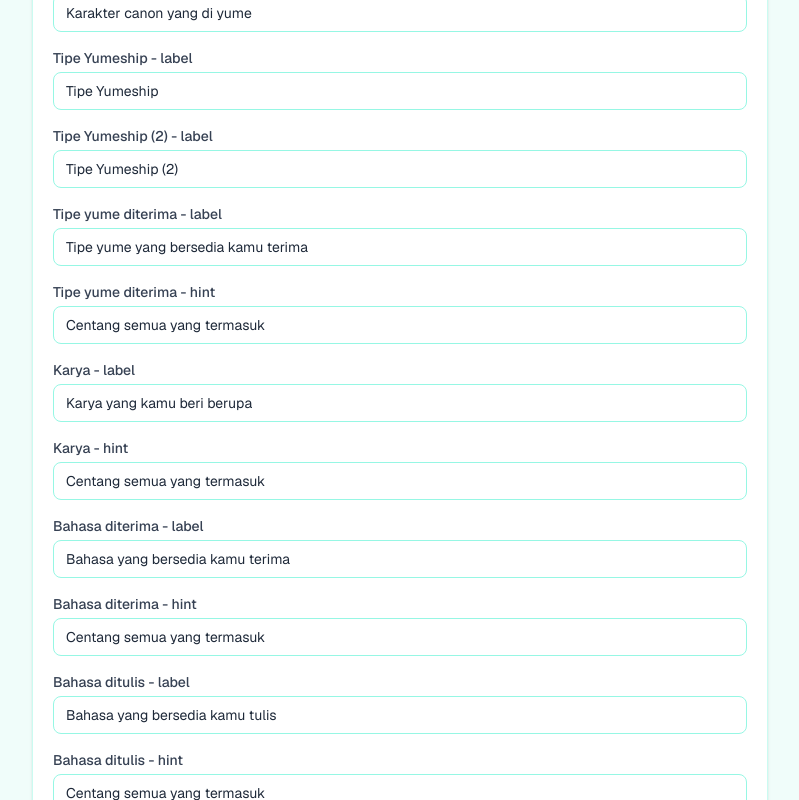
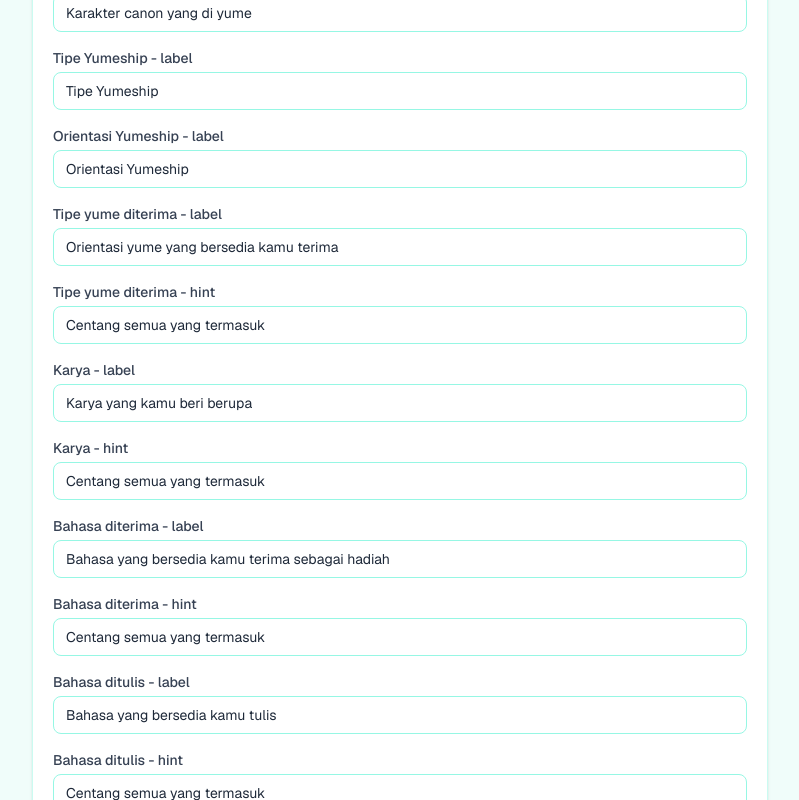
Before and after one commit to Isovyy/santahalu, a Next.js app: page /admin/form-copy in a window 1280 px wide. Shown: the part 3940-4740 px from the top of the page, without its empty margins (240-1039 px from the left). Built offline with nearby package versions, Linux system fonts and the light colour scheme; no server answers; the database is empty.

Commit message:
clean up form

```diff
--- a/app/RegisterFields.tsx
+++ b/app/RegisterFields.tsx
@@ -18,7 +18,7 @@ export const ALL_YUME_TYPES = "All";
 export const YUME_TYPE_GIVE_OPTIONS = [ALL_YUME_TYPES, ...YUME_TYPE_OPTIONS];
 export const OTHER = "Yang lain";
 
-// "Tipe Yumeship (2)" (what your own ship actually is) only applies to
+// "Orientasi Yumeship" (what your own ship actually is) only applies to
 // ships with a romantic dimension.
 export function showsYumeTypeReceive(relationshipType: string): boolean {
   return relationshipType === "Romantic" || relationshipType === "Queerplatonic";
@@ -301,6 +301,8 @@ export function AvoidListInput({
     if (!characterQ) return suggestions;
     return suggestions.filter((c) => matchesCharacterName(c, characterQ));
   }, [characterQ, suggestions]);
+  const characterExactExists = suggestions.some((c) => c.toLowerCase() === characterQ);
+  const showCharacterHint = characterQ !== "" && !characterExactExists;
 
   const fandomQ = fandom.trim().toLowerCase();
   const fandomResults = useMemo(() => {
@@ -401,7 +403,7 @@ export function AvoidListInput({
               ))}
               {!fandomExactExists && (
                 <li className="border-t border-teal-100 px-3 py-2 text-left text-sm text-gray-400">
-                  Fandom tidak ada di daftar? Tetap ketik namanya.
+                  Fandom tidak ada di sugesti? Tetap ketik namanya, jawabanmu akan tersimpan.
                 </li>
               )}
             </ul>
@@ -429,7 +431,7 @@ export function AvoidListInput({
                 }
               }}
             />
-            {characterOpen && characterResults.length > 0 && (
+            {characterOpen && (characterResults.length > 0 || showCharacterHint) && (
               <ul className="absolute z-20 mt-1 max-h-56 w-full overflow-y-auto rounded-lg border border-teal-200 bg-white shadow-lg">
                 {characterResults.map((c) => (
                   <li key={c}>
@@ -446,6 +448,11 @@ export function AvoidListInput({
                     </button>
                   </li>
                 ))}
+                {showCharacterHint && (
+                  <li className="border-t border-teal-100 px-3 py-2 text-left text-sm text-gray-400">
+                    Karakter tidak ada di sugesti? Tetap ketik namanya, jawabanmu akan tersimpan.
+                  </li>
+                )}
               </ul>
             )}
           </div>
@@ -664,7 +671,7 @@ export function FandomSingleSelect({
           ))}
           {!exactExists && (
             <li className="border-t border-teal-100 px-3 py-2 text-left text-sm text-gray-400">
-              Fandom tidak ada di sugesti? Tetap ketik namanya, jawabanmu akan tersimpan apa adanya.
+              Fandom tidak ada di sugesti? Tetap ketik namanya, jawabanmu akan tersimpan.
             </li>
           )}
         </ul>
@@ -696,6 +703,8 @@ export function OshiNameSelect({
     return suggestions.filter((s) => matchesCharacterName(s.name, q)).slice(0, 20);
   }, [q, suggestions]);
 
+  const exactExists = suggestions.some((s) => s.name.toLowerCase() === q);
+
   return (
     <div className="relative">
       <input
@@ -714,7 +723,7 @@ export function OshiNameSelect({
           if (e.key === "Escape") setOpen(false);
         }}
       />
-      {open && q && results.length > 0 && (
+      {open && q && (results.length > 0 || !exactExists) && (
         <ul className="absolute z-20 mt-1 max-h-56 w-full overflow-y-auto rounded-lg border border-teal-200 bg-white shadow-lg">
           {results.map((s) => (
             <li key={`${s.fandom}:${s.name}`}>
@@ -731,6 +740,11 @@ export function OshiNameSelect({
               </button>
             </li>
           ))}
+          {!exactExists && (
+            <li className="border-t border-teal-100 px-3 py-2 text-left text-sm text-gray-400">
+              Oshi tidak ada di sugesti? Tetap ketik namanya, jawabanmu akan tersimpan.
+            </li>
+          )}
         </ul>
       )}
     </div>
--- a/app/admin/form-copy/FormCopyEditor.tsx
+++ b/app/admin/form-copy/FormCopyEditor.tsx
@@ -81,7 +81,7 @@ const SECTIONS: CopySection[] = [
       { key: "field.oshiName.label", label: "Nama cc/oshi - label" },
       { key: "field.oshiName.hint", label: "Nama cc/oshi - hint" },
       { key: "field.relationshipType.label", label: "Tipe Yumeship - label" },
-      { key: "field.yumeTypeReceive.label", label: "Tipe Yumeship (2) - label" },
+      { key: "field.yumeTypeReceive.label", label: "Orientasi Yumeship - label" },
       { key: "field.yumeTypeGive.label", label: "Tipe yume diterima - label" },
       { key: "field.yumeTypeGive.hint", label: "Tipe yume diterima - hint" },
       { key: "field.contentType.label", label: "Karya - label" },
@@ -119,7 +119,7 @@ const SECTIONS: CopySection[] = [
       { key: "option.contentType.Writing", label: "Karya: Writing" },
       { key: "option.language.Indonesia", label: "Bahasa: Indonesia" },
       { key: "option.language.English", label: "Bahasa: English" },
-      { key: "option.other.label", label: '"Yang lain" (Tipe Yumeship (2))' },
+      { key: "option.other.label", label: '"Yang lain" (Orientasi Yumeship)' },
     ],
   },
   {
--- a/app/admin/responses/EditParticipantForm.tsx
+++ b/app/admin/responses/EditParticipantForm.tsx
@@ -170,7 +170,7 @@ export default function EditParticipantForm({
       </Field>
 
       {showsYumeTypeReceive(relationshipType) && (
-        <Field label="Tipe Yumeship (2)">
+        <Field label="Orientasi Yumeship">
           <RadioGroup
             name="edit-yumeTypeReceive"
             options={YUME_TYPE_OPTIONS}
@@ -214,7 +214,7 @@ export default function EditParticipantForm({
         </Field>
       )}
 
-      <Field label="Bahasa yang bersedia kamu terima" required>
+      <Field label="Bahasa yang bersedia kamu terima sebagai hadiah" required>
         <CheckboxGroup
           options={LANGUAGE_OPTIONS}
           values={languageReceive}
--- a/app/admin/responses/fields.ts
+++ b/app/admin/responses/fields.ts
@@ -38,10 +38,10 @@ export const QUESTIONS: Question[] = [
   { key: "fandomYume", label: "Fandom yumeshipmu", kind: "single" },
   { key: "oshiName", label: "Nama cc/oshi", kind: "text" },
   { key: "relationshipType", label: "Tipe Yumeship", kind: "single" },
-  { key: "yumeTypeReceive", label: "Tipe Yumeship (2)", kind: "single" },
-  { key: "yumeTypeGive", label: "Tipe yume yang bersedia kamu terima", kind: "multi" },
+  { key: "yumeTypeReceive", label: "Orientasi Yumeship", kind: "single" },
+  { key: "yumeTypeGive", label: "Orientasi yume yang bersedia kamu terima", kind: "multi" },
   { key: "contentType", label: "Karya yang kamu beri berupa", kind: "multi" },
-  { key: "languageReceive", label: "Bahasa yang bersedia kamu terima", kind: "multi" },
+  { key: "languageReceive", label: "Bahasa yang bersedia kamu terima sebagai hadiah", kind: "multi" },
   { key: "languageGive", label: "Bahasa yang bersedia kamu tulis", kind: "multi" },
   { key: "fandomGive", label: "Fandom yang bersedia kamu buatkan hadiah", kind: "multi" },
   { key: "avoidList", label: "Karakter yang ingin dihindari", kind: "avoid" },
--- a/app/api/register/route.ts
+++ b/app/api/register/route.ts
@@ -57,7 +57,7 @@ export async function POST(req: NextRequest) {
     );
   }
 
-  // yumeTypeReceive ("Tipe Yumeship (2)") only applies to ships with a
+  // yumeTypeReceive ("Orientasi Yumeship") only applies to ships with a
   // romantic dimension.
   const relationshipType = str(body.relationshipType);
   if (
--- a/lib/formCopyDefaults.ts
+++ b/lib/formCopyDefaults.ts
@@ -60,12 +60,12 @@ export const FORM_COPY_DEFAULTS = {
   "field.oshiName.label": "Nama cc/oshi",
   "field.oshiName.hint": "Karakter canon yang di yume",
   "field.relationshipType.label": "Tipe Yumeship",
-  "field.yumeTypeReceive.label": "Tipe Yumeship (2)",
-  "field.yumeTypeGive.label": "Tipe yume yang bersedia kamu terima",
+  "field.yumeTypeReceive.label": "Orientasi Yumeship",
+  "field.yumeTypeGive.label": "Orientasi yume yang bersedia kamu terima",
   "field.yumeTypeGive.hint": "Centang semua yang termasuk",
   "field.contentType.label": "Karya yang kamu beri berupa",
   "field.contentType.hint": "Centang semua yang termasuk",
-  "field.languageReceive.label": "Bahasa yang bersedia kamu terima",
+  "field.languageReceive.label": "Bahasa yang bersedia kamu terima sebagai hadiah",
   "field.languageReceive.hint": "Centang semua yang termasuk",
   "field.languageGive.label": "Bahasa yang bersedia kamu tulis",
   "field.languageGive.hint": "Centang semua yang termasuk",
```
